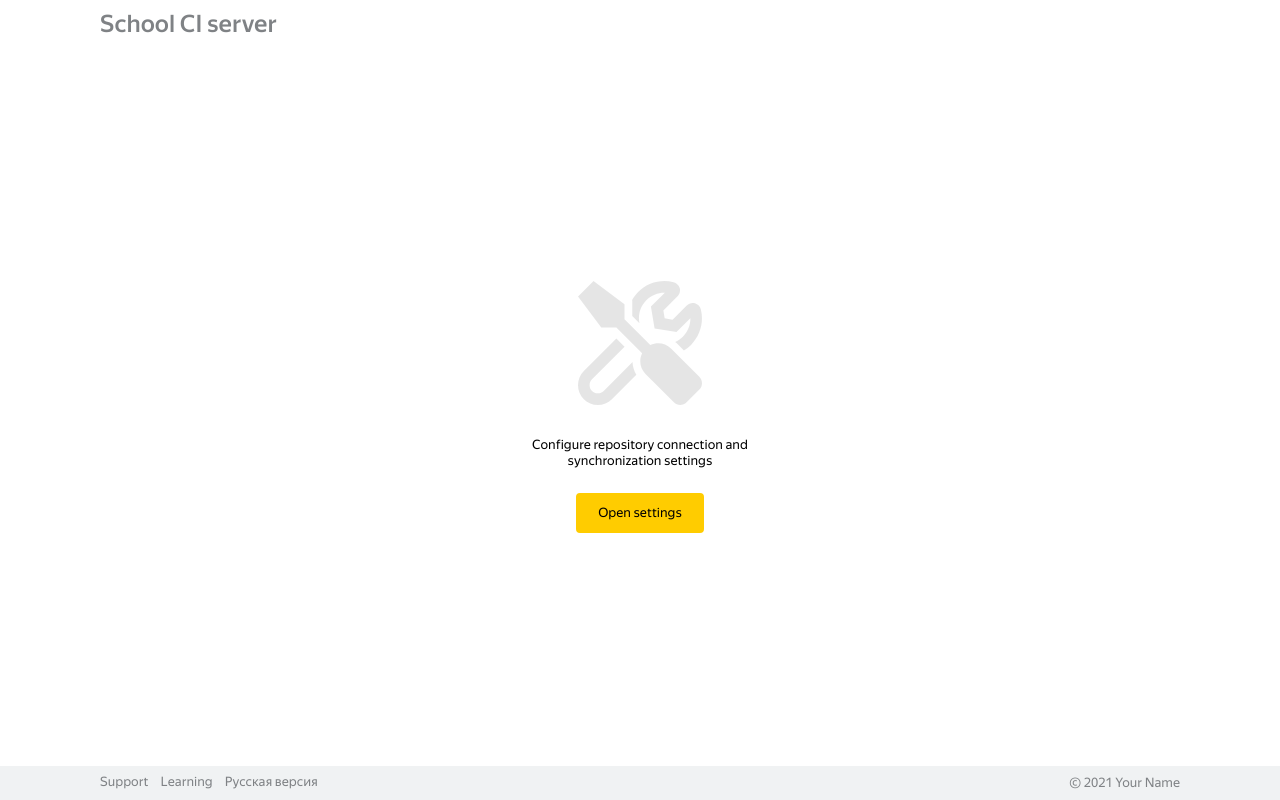
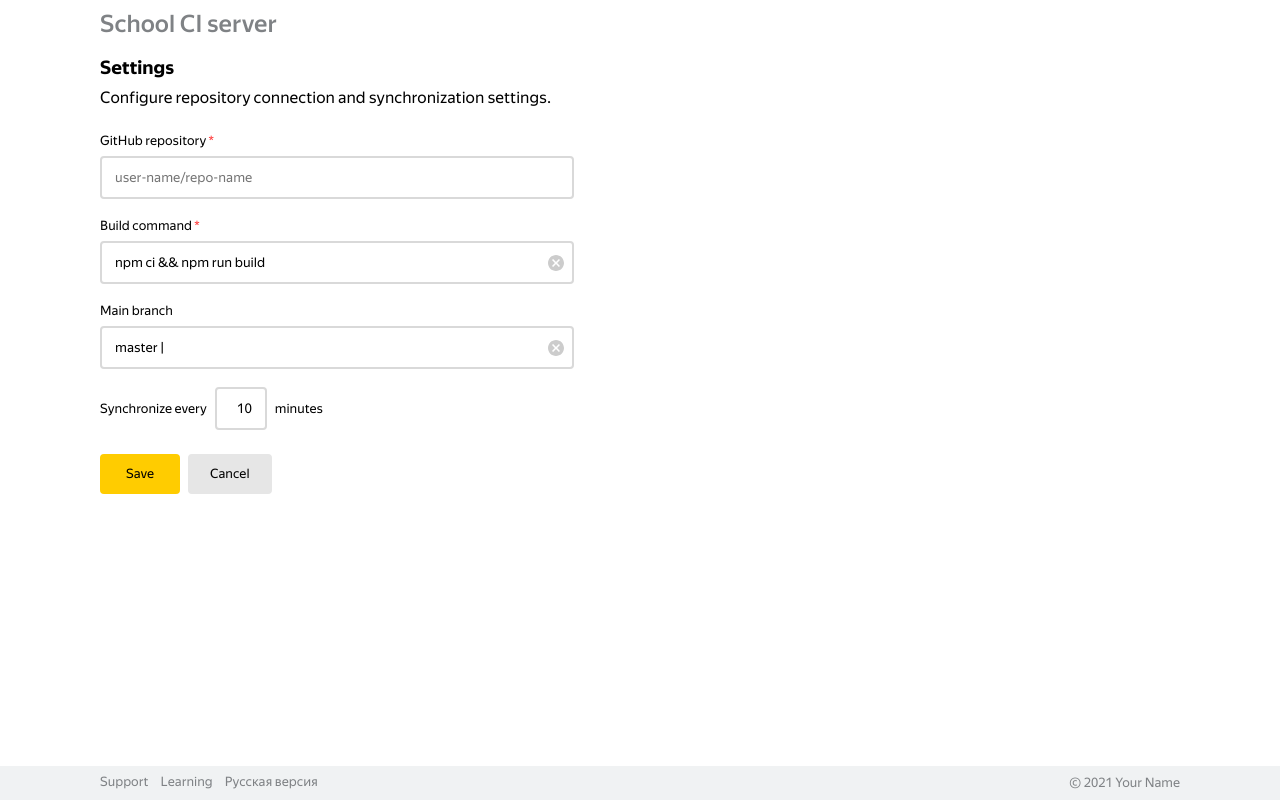
Before and after one commit to saizaax/yandex-academy-react, a React (Create React App) app: page / in a window 1280 px wide. Built offline with nearby package versions, Linux system fonts and the light colour scheme.

Commit message:
Added Settings page, added missing imports in ComponentsPage and modified Header component in StartScreen page.

```diff
--- a/src/App.js
+++ b/src/App.js
@@ -1,26 +1,13 @@
-import StartScreen from "./pages/StartScreen"
 import "./styles.scss"
 
-// import { ReactComponent as SettingsIcon } from "./icons/settings.svg"
-// import { ReactComponent as CalendarIcon } from "./icons/calendar.svg"
-
-// import Input from "./components/Input/Input"
-// import { useState } from "react"
-// import Header from "./components/Header/Header"
-// import RepoHeader from "./components/RepoHeader/RepoHeader"
-// import Footer from "./components/Footer/Footer"
-// import Meta from "./components/Meta/Meta"
-// import Status from "./components/Status/Status"
-// import CommitCard from "./components/CommitCard/CommitCard"
-// import BuildModal from "./components/BuildModal/BuildModal"
-// import Button from "./components/Button/Button"
+import Settings from "./pages/Settings"
+// import StartScreen from "./pages/StartScreen"
 
 function App() {
-  // const [input, setInput] = useState()
-
   return (
     <>
-      <StartScreen />
+      {/* <StartScreen /> */}
+      <Settings />
     </>
   )
 }
--- /dev/null
+++ b/src/pages/Settings.jsx
@@ -0,0 +1,66 @@
+import React, { useState } from "react"
+
+import Button from "../components/Button/Button"
+import Header from "../components/Header/Header"
+import Footer from "../components/Footer/Footer"
+import Input from "../components/Input/Input"
+
+function Settings(props) {
+  const [repository, setRepository] = useState("")
+  const [command, setCommand] = useState("npm ci && npm run build")
+  const [branch, setBranch] = useState("master |")
+  const [syncInterval, setSyncInterval] = useState(10)
+
+  return (
+    <div className="settings">
+      <Header title="School CI server" />
+      <div className="configuration">
+        <h3>Settings</h3>
+        <p>Configure repository connection and synchronization settings.</p>
+
+        <div className="inputs">
+          <Input
+            label="GitHub repository"
+            placeholder="user-name/repo-name"
+            isRequired={true}
+            value={repository}
+            setValue={setRepository}
+          />
+
+          <Input
+            label="Build command"
+            placeholder="npm ci && npm run build"
+            isRequired={true}
+            value={command}
+            setValue={setCommand}
+          />
+
+          <Input
+            label="Main branch"
+            placeholder="master |"
+            value={branch}
+            setValue={setBranch}
+          />
+
+          <Input
+            variant="small"
+            type="number"
+            label="Synchronize every"
+            labelValue="minutes"
+            placeholder="10"
+            value={syncInterval}
+            setValue={setSyncInterval}
+          />
+        </div>
+
+        <div className="buttons">
+          <Button variant="primary">Save</Button>
+          <Button variant="secondary">Cancel</Button>
+        </div>
+      </div>
+      <Footer />
+    </div>
+  )
+}
+
+export default Settings
--- a/src/pages/StartScreen.jsx
+++ b/src/pages/StartScreen.jsx
@@ -9,7 +9,7 @@ import toolsIcon from "../icons/tools.svg"
 function StartScreen(props) {
   return (
     <div className="start-screen">
-      <Header title="School CI server" />
+      <Header title="School CI server" isSettingsButton={true} />
       <div className="instructions">
         <img src={toolsIcon} alt="" />
         <p>Configure repository connection and synchronization settings</p>
--- a/src/styles.scss
+++ b/src/styles.scss
@@ -23,6 +23,22 @@ textarea {
     Roboto, Oxygen, Ubuntu, Cantarell, "Open Sans", "Helvetica Neue", sans-serif;
 }
 
+.container {
+  width: 100%;
+  display: flex;
+  flex-direction: column;
+  box-sizing: border-box;
+  height: 100%;
+}
+
+.inner-container {
+  display: flex;
+  flex-direction: column;
+  width: 100%;
+  height: 100%;
+  box-sizing: border-box;
+}
+
 .components-page {
   display: flex;
   justify-content: center;
@@ -33,19 +49,13 @@ textarea {
 }
 
 .start-screen {
-  width: 100%;
-  display: flex;
-  flex-direction: column;
-  box-sizing: border-box;
-  height: 100%;
+  @extend .container;
 
   .instructions {
-    display: flex;
-    flex-direction: column;
+    @extend .inner-container;
+
     justify-content: center;
     align-items: center;
-    width: 100%;
-    height: 100%;
 
     img {
       width: 124px;
@@ -61,3 +71,48 @@ textarea {
     }
   }
 }
+
+.settings {
+  @extend .container;
+
+  .configuration {
+    @extend .inner-container;
+
+    padding: 0 100px;
+    margin-bottom: 20px;
+
+    h3 {
+      margin: 8px 0;
+    }
+
+    p {
+      margin: 0;
+    }
+
+    .inputs {
+      margin: 24px 0;
+      display: flex;
+      flex-direction: column;
+      row-gap: 18px;
+    }
+
+    .buttons {
+      display: flex;
+      column-gap: 8px;
+    }
+
+    @media screen and (max-width: 768px) {
+      padding: 0 16px;
+
+      .inputs {
+        margin: 14px 0 20px 0;
+      }
+
+      .buttons {
+        flex-direction: column;
+        row-gap: 12px;
+        width: 100%;
+      }
+    }
+  }
+}
```
Also changed, not shown: src/pages/ComponentsPage.jsx (+16 -1 lines).
